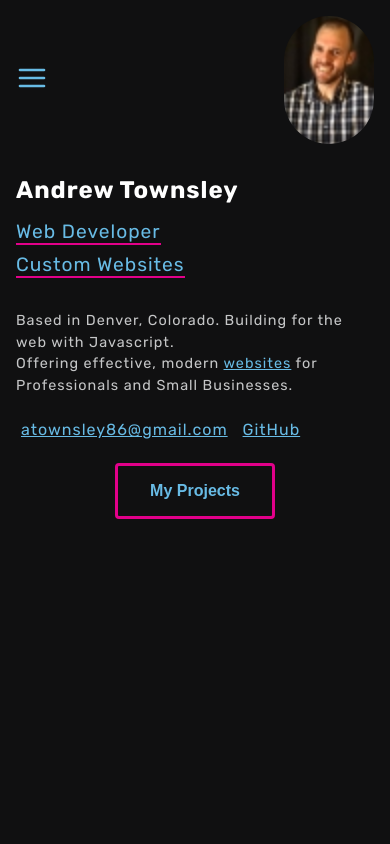
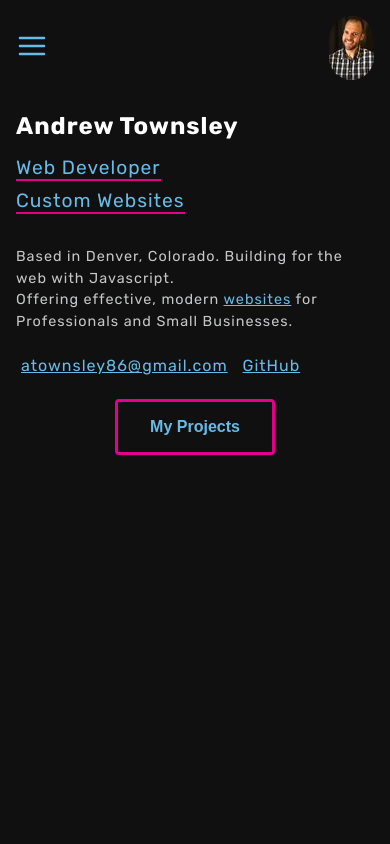
Before and after one commit to AndrewTownsley/andrewTownsleyPortfolio2021, a plain HTML site: page index.html in a window 390 px wide. Shown: the top 844 px of the page. Drawn offline with Linux system fonts and the light colour scheme.

```diff
--- a/index.html
+++ b/index.html
@@ -20,7 +20,9 @@
                     <div id="mobile-menu-btn">
                         <i data-feather="menu"></i>
                     </div>
-                    <img src="./Images/profile-pic-portfolio-mobile.jpg" alt="profile pic of Andrew">
+                    <div class="mobile-profile-pic-container">
+                        <img src="./Images/mobile-profile.jpg" alt="profile pic of Andrew">
+                    </div>
                 </header>
                 <img class="header-icon" src="https://img.icons8.com/external-flatart-icons-solid-flatarticons/120/68bbe5/external-evening-islam-and-ramadan-flatart-icons-solid-flatarticons.png"/>
                 <ul>
--- a/styles/hero.scss
+++ b/styles/hero.scss
@@ -44,9 +44,13 @@
       width: 2rem;
     }
   }
+  .mobile-profile-pic-container {
+    width: 45px;
+    height: 64px;
+  }
   header img {
-    width: 90px;
-    height: 128px;
+    width: 45px;
+    height: 64px;
     border-radius: 70px;
   }
   @media (min-width: 700px) {
```
Also changed, not shown: Images/mobile-profile.jpg (added), styles/hero.css, styles/style.css, 2 other files.
